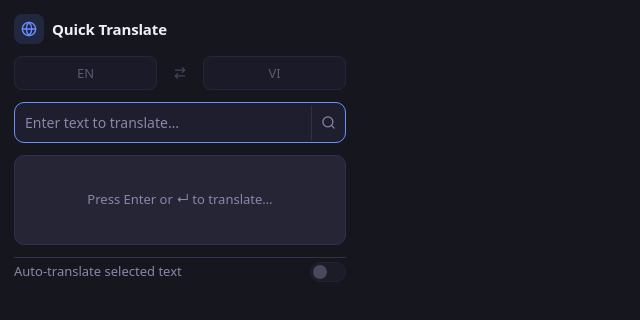
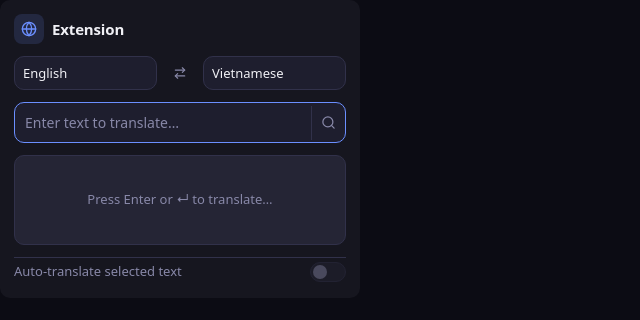
Before and after one commit to hngphanminh147/extension, a React (Vite) app in the folder extension/: page / in a window 1280 px wide. Shown: the top 320 px of the page, without its empty margins (0-640 px from the left). Built offline with nearby package versions, Linux system fonts and the light colour scheme.

Commit message:
refactor: Rename extension, Update language selection UI, Enhance translation functionality with source/target language management and example display

```diff
--- a/extension/src/App.tsx
+++ b/extension/src/App.tsx
@@ -1,6 +1,6 @@
 import { useState, useEffect, useRef, useCallback } from 'react';
 import { Globe, ArrowRightLeft, AlertCircle } from 'lucide-react';
-import { DEFAULT_CONFIG, type TranslateResult, type SuggestResult, type MessageResponse } from './shared/types';
+import { DEFAULT_CONFIG, LANGUAGES, type TranslateResult, type SuggestResult, type MessageResponse } from './shared/types';
 import { MSG } from './shared/messages';
 import SearchInput from './popup/components/SearchInput';
 import SuggestionList from './popup/components/SuggestionList';
@@ -10,9 +10,9 @@ import './popup/popup.css';
 
 type OutputState = 'idle' | 'loading' | 'success' | 'error';
 
-function sendMsg<T>(type: string, text: string): Promise<MessageResponse<T>> {
+function sendMsg<T>(type: string, text: string, extra?: Record<string, string>): Promise<MessageResponse<T>> {
   return new Promise((resolve) => {
-    chrome.runtime.sendMessage({ type, text }, (res: MessageResponse<T>) => resolve(res));
+    chrome.runtime.sendMessage({ type, text, ...extra }, (res: MessageResponse<T>) => resolve(res));
   });
 }
 
@@ -22,7 +22,20 @@ function App() {
   const [result, setResult] = useState<TranslateResult | null>(null);
   const [outputState, setOutputState] = useState<OutputState>('idle');
   const [errorMsg, setErrorMsg] = useState('');
+  const [sourceLang, setSourceLang] = useState(DEFAULT_CONFIG.sourceLang);
+  const [targetLang, setTargetLang] = useState(DEFAULT_CONFIG.targetLang);
   const debounceRef = useRef<ReturnType<typeof setTimeout> | null>(null);
+  const lastSubmitRef = useRef<{ text: string; sl: string; tl: string } | null>(null);
+
+  useEffect(() => {
+    chrome.storage.local.get(
+      { sourceLang: DEFAULT_CONFIG.sourceLang, targetLang: DEFAULT_CONFIG.targetLang },
+      (stored) => {
+        setSourceLang(stored.sourceLang as string);
+        setTargetLang(stored.targetLang as string);
+      },
+    );
+  }, []);
 
   // Debounce only fetches suggestions — translation is explicit (Enter / search icon)
   useEffect(() => {
@@ -38,7 +51,7 @@ function App() {
     return () => { if (debounceRef.current) clearTimeout(debounceRef.current); };
   }, [query]);
 
-  const translate = useCallback(async (text: string) => {
+  const translate = useCallback(async (text: string, sl = sourceLang, tl = targetLang) => {
     if (!text.trim()) {
       setResult(null);
       setOutputState('idle');
@@ -46,21 +59,26 @@ function App() {
     }
     setOutputState('loading');
     setErrorMsg('');
-    const res = await sendMsg<TranslateResult>(MSG.TRANSLATE, text);
+    const res = await sendMsg<TranslateResult>(MSG.TRANSLATE, text, { sl, tl });
     if (res.ok && res.data) {
       setResult(res.data);
       setOutputState('success');
     } else {
+      lastSubmitRef.current = null; // allow retry via Enter after an error
       setErrorMsg(res.error ?? 'Translation failed');
       setOutputState('error');
     }
-  }, []);
+  }, [sourceLang, targetLang]);
 
   const handleSubmit = useCallback(() => {
     if (debounceRef.current) clearTimeout(debounceRef.current);
     setSuggestions([]);
+    const trimmed = query.trim();
+    const last = lastSubmitRef.current;
+    if (last?.text === trimmed && last.sl === sourceLang && last.tl === targetLang) return;
+    lastSubmitRef.current = { text: trimmed, sl: sourceLang, tl: targetLang };
     translate(query);
-  }, [query, translate]);
+  }, [query, sourceLang, targetLang, translate]);
 
   const handleSelect = (suggestion: string) => {
     if (debounceRef.current) clearTimeout(debounceRef.current);
@@ -71,6 +89,47 @@ function App() {
 
   const handleRetry = () => translate(query);
 
+  const handleSourceLang = (lang: string) => {
+    if (lang === targetLang) {
+      // Conflict: swap. If source was 'auto', fall back to a safe target instead.
+      let newTarget = sourceLang;
+      if (sourceLang === 'auto') {
+        newTarget = lang === DEFAULT_CONFIG.sourceLang ? DEFAULT_CONFIG.targetLang : DEFAULT_CONFIG.sourceLang;
+      }
+      setSourceLang(lang);
+      setTargetLang(newTarget);
+      chrome.storage.local.set({ sourceLang: lang, targetLang: newTarget });
+      if (result) translate(query, lang, newTarget);
+    } else {
+      setSourceLang(lang);
+      chrome.storage.local.set({ sourceLang: lang });
+      if (result) translate(query, lang, targetLang);
+    }
+  };
+
+  const handleTargetLang = (lang: string) => {
+    if (lang === sourceLang) {
+      // Conflict: swap ('auto' is excluded from target options so sourceLang is always a real code here)
+      setSourceLang(targetLang);
+      setTargetLang(lang);
+      chrome.storage.local.set({ sourceLang: targetLang, targetLang: lang });
+      if (result) translate(query, targetLang, lang);
+    } else {
+      setTargetLang(lang);
+      chrome.storage.local.set({ targetLang: lang });
+      if (result) translate(query, sourceLang, lang);
+    }
+  };
+
+  const handleSwap = () => {
+    const newSource = targetLang;
+    const newTarget = sourceLang;
+    setSourceLang(newSource);
+    setTargetLang(newTarget);
+    chrome.storage.local.set({ sourceLang: newSource, targetLang: newTarget });
+    if (result) translate(query, newSource, newTarget);
+  };
+
   return (
     <div className="qt-popup">
       {/* Header */}
@@ -78,16 +137,41 @@ function App() {
         <div className="qt-header__icon">
           <Globe size={16} />
         </div>
-        <h1 className="qt-header__title">Quick Translate</h1>
+        <h1 className="qt-header__title">Extension</h1>
       </header>
 
-      {/* Language pair — static stub, selection coming in a future release */}
-      <div className="qt-lang-pair" title="Language selection — coming soon">
-        <button className="qt-lang-btn" disabled>{DEFAULT_CONFIG.sourceLang.toUpperCase()}</button>
-        <button className="qt-swap-btn" disabled aria-label="Swap languages">
+      {/* Language pair */}
+      <div className="qt-lang-pair">
+        <select
+          className="qt-lang-select"
+          value={sourceLang}
+          onChange={(e) => handleSourceLang(e.target.value)}
+          aria-label="Source language"
+        >
+          {Object.entries(LANGUAGES).map(([code, name]) => (
+            <option key={code} value={code}>{name}</option>
+          ))}
+        </select>
+        <button
+          className="qt-swap-btn"
+          onClick={handleSwap}
+          disabled={sourceLang === 'auto'}
+          aria-label="Swap languages"
+        >
           <ArrowRightLeft size={14} />
         </button>
-        <button className="qt-lang-btn" disabled>{DEFAULT_CONFIG.targetLang.toUpperCase()}</button>
+        <select
+          className="qt-lang-select"
+          value={targetLang}
+          onChange={(e) => handleTargetLang(e.target.value)}
+          aria-label="Target language"
+        >
+          {Object.entries(LANGUAGES)
+            .filter(([code]) => code !== 'auto')
+            .map(([code, name]) => (
+              <option key={code} value={code}>{name}</option>
+            ))}
+        </select>
       </div>
 
       {/* Input */}
--- a/extension/src/index.css
+++ b/extension/src/index.css
@@ -12,5 +12,5 @@ body {
   margin: 0;
   padding: 0;
   overflow: hidden;
-  background: #16161f;
+  background: #0c0c14;
 }
--- a/extension/src/popup/components/SearchInput.tsx
+++ b/extension/src/popup/components/SearchInput.tsx
@@ -7,7 +7,7 @@ interface Props {
   onDismissSuggestions: () => void;
 }
 
-export default function SearchInput({ value, onChange, onSubmit, onDismissSuggestions }: Props) {
+export default function SearchInput({ value, onChange, onSubmit, onDismissSuggestions }: Readonly<Props>) {
   const handleKeyDown = (e: React.KeyboardEvent<HTMLInputElement>) => {
     if (e.key === 'Enter') {
       e.preventDefault();
--- a/extension/src/popup/components/SentenceResult.tsx
+++ b/extension/src/popup/components/SentenceResult.tsx
@@ -6,7 +6,7 @@ interface Props {
   result: SentenceTranslation;
 }
 
-export default function SentenceResult({ result }: Props) {
+export default function SentenceResult({ result }: Readonly<Props>) {
   const [copied, setCopied] = useState(false);
 
   const copy = async () => {
--- a/extension/src/popup/popup.css
+++ b/extension/src/popup/popup.css
@@ -10,6 +10,7 @@
   --primary:   #6b8fff;   /* primary blue */
   --primary-fg:#ffffff;
   --success:   #4cbb8a;   /* copy ✓ */
+  --warning:   #f5a623;   /* label / tag */
   --error:     #e05555;   /* destructive */
   --radius:    10px;
 }
@@ -37,6 +38,7 @@
   flex-direction: column;
   gap: 12px;
   padding: 14px;
+  border-radius: var(--radius);
 }
 
 /* ── Header ──────────────────────────────────────────────── */
@@ -72,18 +74,36 @@
   gap: 6px;
 }
 
-.qt-lang-btn {
+.qt-lang-select {
   flex: 1;
   height: 34px;
   background: var(--input);
   border: 1px solid var(--border);
-  border-radius: 8px;
-  color: var(--fg-muted);
+  border-radius: var(--radius);
+  color: var(--fg);
   font-size: 13px;
   font-weight: 500;
   font-family: inherit;
-  cursor: default;
-  opacity: 0.6;
+  cursor: pointer;
+  padding: 0 8px;
+  appearance: none;
+  -webkit-appearance: none;
+  min-width: 0;
+  transition: border-color 0.15s;
+}
+
+.qt-lang-select:hover {
+  border-color: color-mix(in srgb, var(--primary) 60%, var(--border));
+}
+
+.qt-lang-select:focus {
+  outline: none;
+  border-color: var(--primary);
+}
+
+.qt-lang-select option {
+  background: var(--card);
+  color: var(--fg);
 }
 
 .qt-swap-btn {
@@ -96,9 +116,19 @@
   background: transparent;
   border: none;
   color: var(--fg-muted);
+  cursor: pointer;
+  border-radius: 6px;
+  transition: color 0.15s, background 0.15s;
+}
+
+.qt-swap-btn:hover:not(:disabled) {
+  color: var(--primary);
+  background: color-mix(in srgb, var(--primary) 10%, transparent);
+}
+
+.qt-swap-btn:disabled {
+  opacity: 0.3;
   cursor: default;
-  opacity: 0.4;
-  border-radius: 6px;
 }
 
 /* ── Input area ──────────────────────────────────────────── */
@@ -175,13 +205,23 @@
 }
 
 .qt-suggestions__item {
+  list-style: none;
+}
+
+.qt-suggestions__item button {
+  display: block;
+  width: 100%;
   padding: 8px 12px;
   cursor: pointer;
   color: var(--fg);
   font-size: 13px;
+  background: transparent;
+  border: none;
+  font-family: inherit;
+  text-align: left;
 }
 
-.qt-suggestions__item:hover {
+.qt-suggestions__item button:hover {
   background: var(--secondary);
 }
 
@@ -273,10 +313,7 @@
 }
 
 /* ── Word card ───────────────────────────────────────────── */
-.qt-word-card {
-  /* no padding here — header and tab-body carry their own */
-}
-
+/* no padding on .qt-word-card — header and tab-body carry their own */
 .qt-word-card__header {
   display: flex;
   align-items: flex-start;
@@ -366,8 +403,8 @@
   font-weight: 700;
   text-transform: uppercase;
   letter-spacing: 0.06em;
-  color: #4cbb8a;
-  background: color-mix(in srgb, #4cbb8a 12%, transparent);
+  color: var(--success);
+  background: color-mix(in srgb, var(--success) 12%, transparent);
   padding: 2px 7px;
   border-radius: 4px;
   margin-bottom: 6px;
@@ -408,12 +445,6 @@
   border-left: 2px solid var(--border);
 }
 
-.qt-def-item__num {
-  color: var(--fg-muted);
-  font-size: 12px;
-  margin-right: 3px;
-}
-
 .qt-def-item__text {
   color: var(--fg);
   font-size: 13px;
@@ -436,8 +467,8 @@
 
 .qt-def-label {
   font-size: 10px;
-  color: #f5a623;
-  border: 1px solid rgba(245, 166, 35, 0.3);
+  color: var(--warning);
+  border: 1px solid color-mix(in srgb, var(--warning) 30%, transparent);
   border-radius: 4px;
   padding: 1px 5px;
 }
@@ -458,13 +489,32 @@
   border-left: 2px solid var(--border);
 }
 
+/* Corpus examples shown inline below a definition item in the Definition tab */
+.qt-def-corpus-examples {
+  list-style: none;
+  margin: 5px 0 0 10px;
+  display: flex;
+  flex-direction: column;
+  gap: 3px;
+}
+
+.qt-def-corpus-ex {
+  font-size: 12px;
+  color: color-mix(in srgb, var(--fg-muted) 80%, transparent);
+  font-style: italic;
+  padding-left: 8px;
+  border-left: 2px solid var(--border);
+}
+
 /* ── Synonyms tab ────────────────────────────────────────── */
 
 /* One meaning-sense block — groups clusters sharing the same senseId */
 .qt-syn-sense-block {
   margin-bottom: 14px;
   padding-top: 12px;
+  padding-left: 10px;
   border-top: 1px solid var(--border);
+  border-left: 2px solid var(--border);
 }
 
 .qt-syn-sense-block:first-child {
--- a/extension/src/shared/types.ts
+++ b/extension/src/shared/types.ts
@@ -12,12 +12,40 @@ export const DEFAULT_CONFIG: ExtensionConfig = {
   debounceMs: 300,
 };
 
+/** Supported translation languages. "auto" is only valid as a source language. */
+export const LANGUAGES: Record<string, string> = {
+  auto: 'Auto-detect',
+  en:   'English',
+  vi:   'Vietnamese',
+  zh:   'Chinese',
+  ja:   'Japanese',
+  ko:   'Korean',
+  fr:   'French',
+  de:   'German',
+  es:   'Spanish',
+  pt:   'Portuguese',
+  ru:   'Russian',
+  ar:   'Arabic',
+  it:   'Italian',
+  th:   'Thai',
+  id:   'Indonesian',
+  nl:   'Dutch',
+  tr:   'Turkish',
+  hi:   'Hindi',
+};
+
 export interface SuggestResult {
   prefix: string;
   suggestions: string[];
 }
 
 // --- Word translation sub-types (one per tab) ---
+
+/** Tab 3 — Examples: a single corpus example sentence linked to a meaning sense (from dt=ex, data[13]) */
+export interface ExampleItem {
+  text: string;
+  senseId: string | null;  // foreign key at row[5]; null when absent
+}
 
 /** Tab 1 — Translate: a single target-language gloss with the source-language back-translations that map to it (from data[1][i][2]) */
 export interface TranslationGloss {
@@ -33,8 +61,9 @@ export interface TranslationGroup {
 
 /** Tab 2 — Definition: a single dictionary entry (from dt=md, data[12]) */
 export interface DefinitionItem {
+  senseId: string | null;  // foreign key linking to data[11] synonyms and data[13] examples
   text: string;
-  example: string | null;  // plain text after stripping HTML tags
+  example: string | null;  // inline example from data[12] itself (plain text)
   labels: string[];        // register / domain labels, e.g. "informal", "Music", "dated"
 }
 
@@ -73,7 +102,7 @@ export interface WordTranslation {
   phonetic: string | null;
   translations: TranslationGroup[];  // Tab 1 — from data[1]  (dt=bd)
   definitions: DefinitionGroup[];    // Tab 2 — from data[12] (dt=md)
-  examples: string[];                // Tab 3 — from data[13] (dt=ex), stripped HTML
+  examples: ExampleItem[];           // Tab 3 — from data[13] (dt=ex), stripped HTML + senseId
   synonyms: SynonymGroup[];          // Tab 4 — from data[11] (dt=ss)
 }
 
@@ -90,6 +119,8 @@ export type TranslateResult = WordTranslation | SentenceTranslation;
 export interface MessageRequest {
   type: string;
   text: string;
+  sl?: string;
+  tl?: string;
 }
 
 export interface ContentMessage {
```
Also changed, not shown: extension/src/background/index.ts (+4 -4 lines), extension/src/popup/components/SuggestionList.tsx (+8 -6 lines), extension/src/popup/components/WordCard.tsx (+64 -16 lines), extension/src/shared/translate.ts (+13 -6 lines), extension/public/manifest.json.
